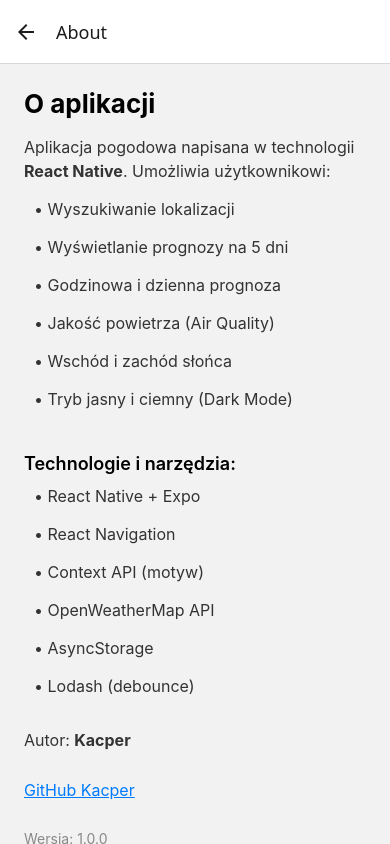
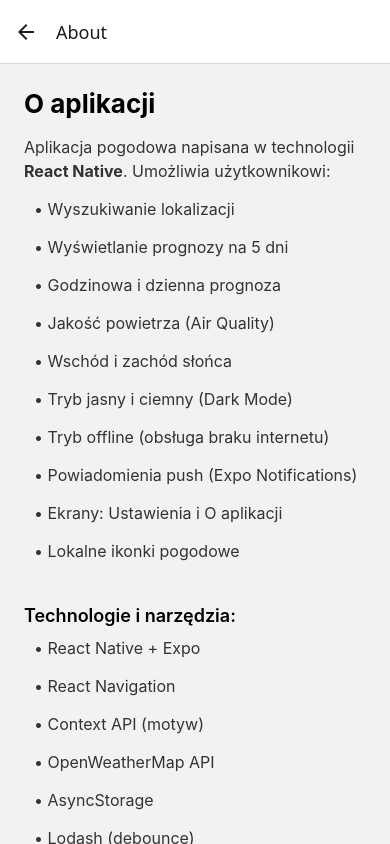
Before and after one commit to kacpi95/Weather-App-react-native, a React Native app: screen /About in a window 390 px wide. Built offline with nearby package versions, Linux system fonts and the light colour scheme.

Commit message:
Update comopnent AboutScreen

```diff
--- a/screens/AboutScreens.js
+++ b/screens/AboutScreens.js
@@ -11,6 +11,10 @@ export default function AboutScreen() {
     { id: 4, title: '• Jakość powietrza (Air Quality)' },
     { id: 5, title: '• Wschód i zachód słońca' },
     { id: 6, title: '• Tryb jasny i ciemny (Dark Mode)' },
+    { id: 7, title: '• Tryb offline (obsługa braku internetu)' },
+    { id: 8, title: '• Powiadomienia push (Expo Notifications)' },
+    { id: 9, title: '• Ekrany: Ustawienia i O aplikacji' },
+    { id: 10, title: '• Lokalne ikonki pogodowe' },
   ];
   const allListItems = [
     { id: 1, title: '• React Native + Expo' },
@@ -19,6 +23,12 @@ export default function AboutScreen() {
     { id: 4, title: '• OpenWeatherMap API' },
     { id: 5, title: '• AsyncStorage' },
     { id: 6, title: '• Lodash (debounce)' },
+    { id: 7, title: '• Expo Notifications' },
+    { id: 8, title: '• Custom Hook (pobieranie pogody)' },
+    {
+      id: 9,
+      title: '• Lokalna mapa ikon pogodowych (mapowanie opisu na obraz)',
+    },
   ];
 
   return (
--- a/screens/HomeScreen.js
+++ b/screens/HomeScreen.js
@@ -118,7 +118,7 @@ const styles = StyleSheet.create({
   container: {
     flex: 1,
     position: 'relative',
-    backgroundColor: 'rgb(51, 139, 211)',
+    backgroundColor: 'rgba(51, 139, 211, 0.69)',
   },
   containerDark: {
     backgroundColor: '#1e1e1e',
```
